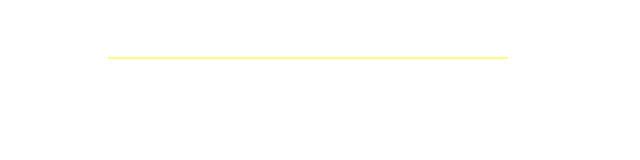
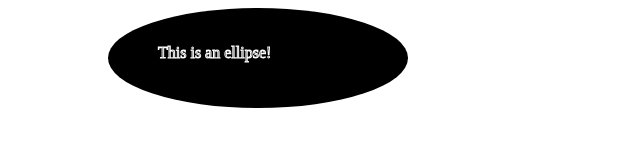
Before and after one commit to evelyn1216/d33, a plain HTML site: page index.html in a window 1280 px wide. Shown: the whole page, without its empty margins (0-640 px from the left). Drawn offline with nearby package versions, Linux system fonts and the light colour scheme.

Commit message:
Update index.html

```diff
--- a/index.html
+++ b/index.html
@@ -4,7 +4,6 @@
     <script src="https://d3js.org/d3.v4.min.js"></script>
 </head>
 <body>
-
     <script>
     var width = 500;
     var height = 500;
@@ -15,13 +14,27 @@
                 .attr("width", width)
                 .attr("height", height);
 
-                //Create line element inside SVG
-    svg.append("line")
-       .attr("x1", 100)
-       .attr("x2", 500)
-       .attr("y1", 50)
-       .attr("y2", 50)
-       .attr("stroke", "yellow")
+    //Create group element
+    var g = svg.append("g")
+               .attr("transform", function(d, i) {
+                        return "translate(0,0)";
+               });
+
+    //Create and append ellipse element into group
+    var ellipse = g.append("ellipse")
+                   .attr("cx", 250)
+                   .attr("cy", 50)
+                   .attr("rx", 150)
+                   .attr("ry", 50)
+                   .append("text")
+
+    //Create and append text element into group
+    g.append("text")
+     .attr("x", 150)
+     .attr("y", 50)
+     .attr("stroke", "#fff")
+     .text("This is an ellipse!");
     </script>
     </body>
+
 </html>
```
Lines whose indentation alone changed are shown as unchanged.
